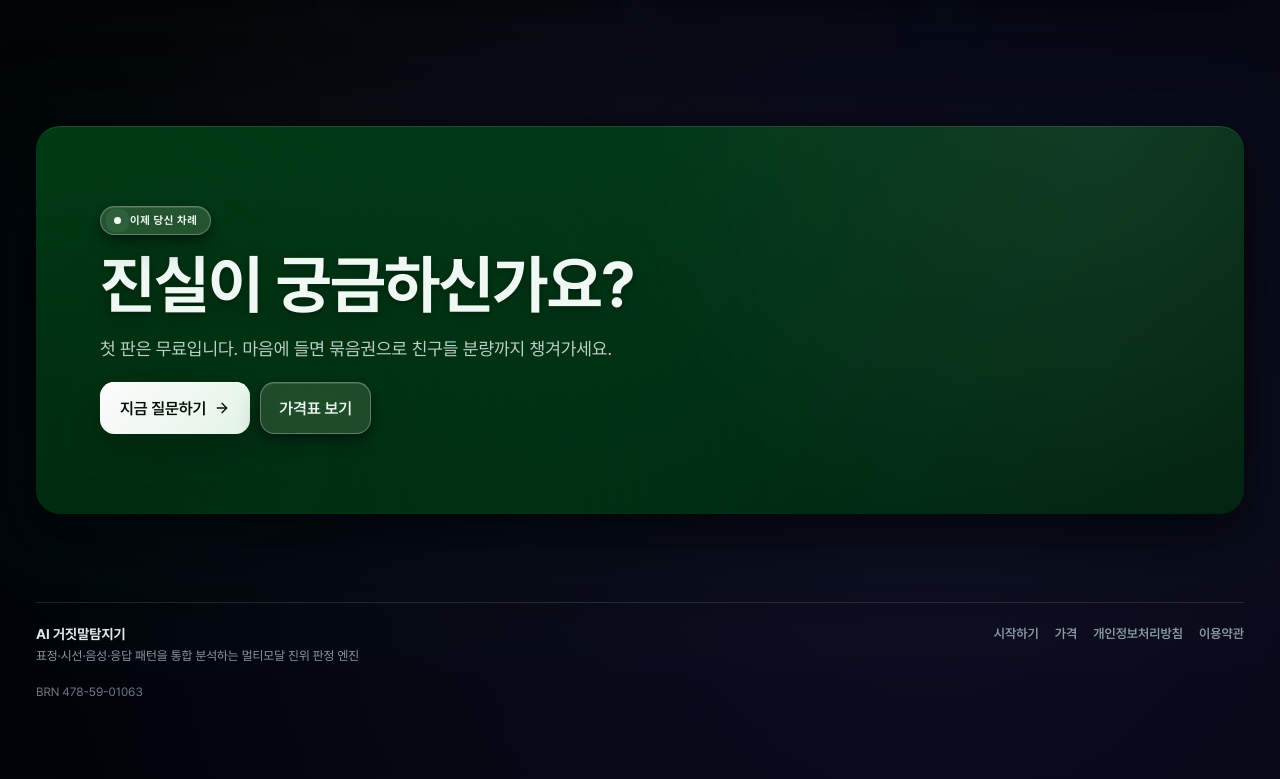
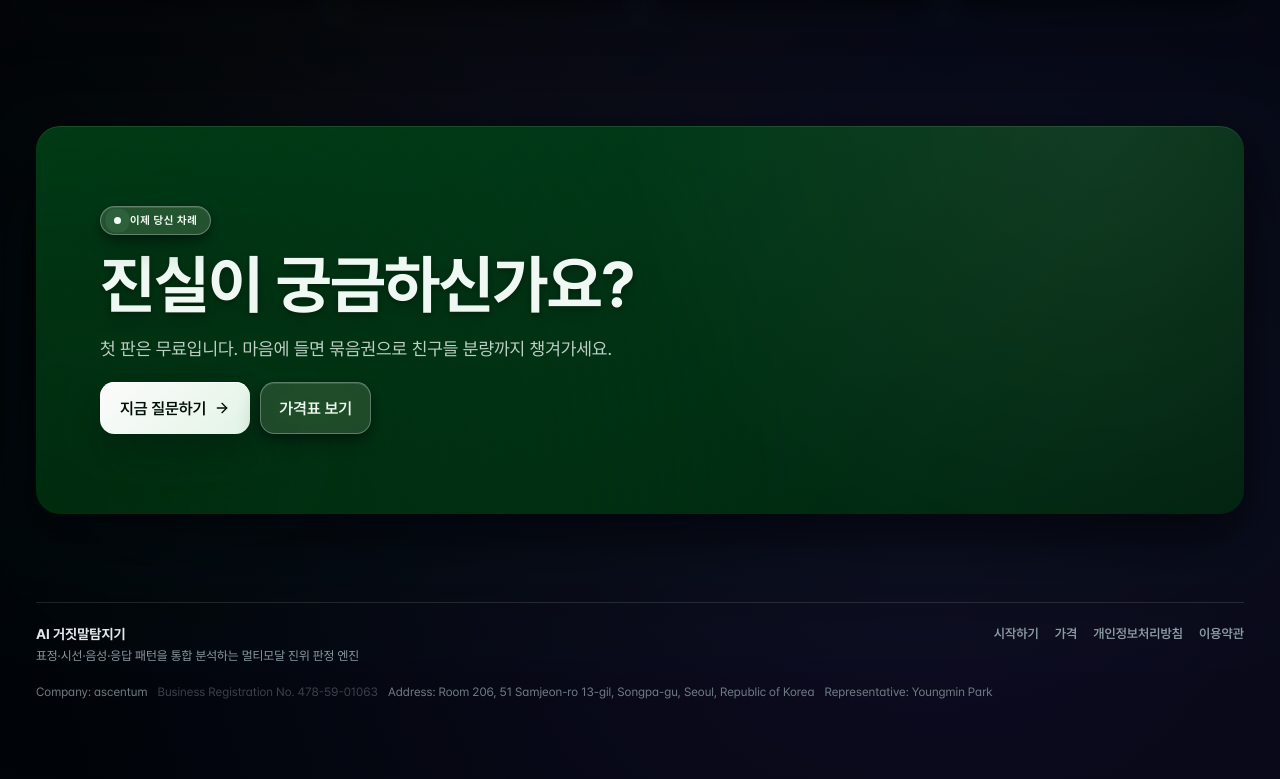
Before and after one commit to 0mininseoul/ai-lie-detector, a Next.js app: page / in a window 1280 px wide. Shown: the part 1689-2468 px from the top of the page. Built offline with nearby package versions, Linux system fonts and the light colour scheme.

Commit message:
Add business details to footer

```diff
--- a/src/app/page.tsx
+++ b/src/app/page.tsx
@@ -205,7 +205,10 @@ export default function HomePage() {
           <Link href="/legal/terms">이용약관</Link>
         </nav>
         <div className={styles.footerLegal}>
-          <span>BRN 478-59-01063</span>
+          <span>Company: ascentum</span>
+          <span>Business Registration No. 478-59-01063</span>
+          <span>Address: Room 206, 51 Samjeon-ro 13-gil, Songpa-gu, Seoul, Republic of Korea</span>
+          <span>Representative: Youngmin Park</span>
         </div>
       </footer>
     </main>
```
